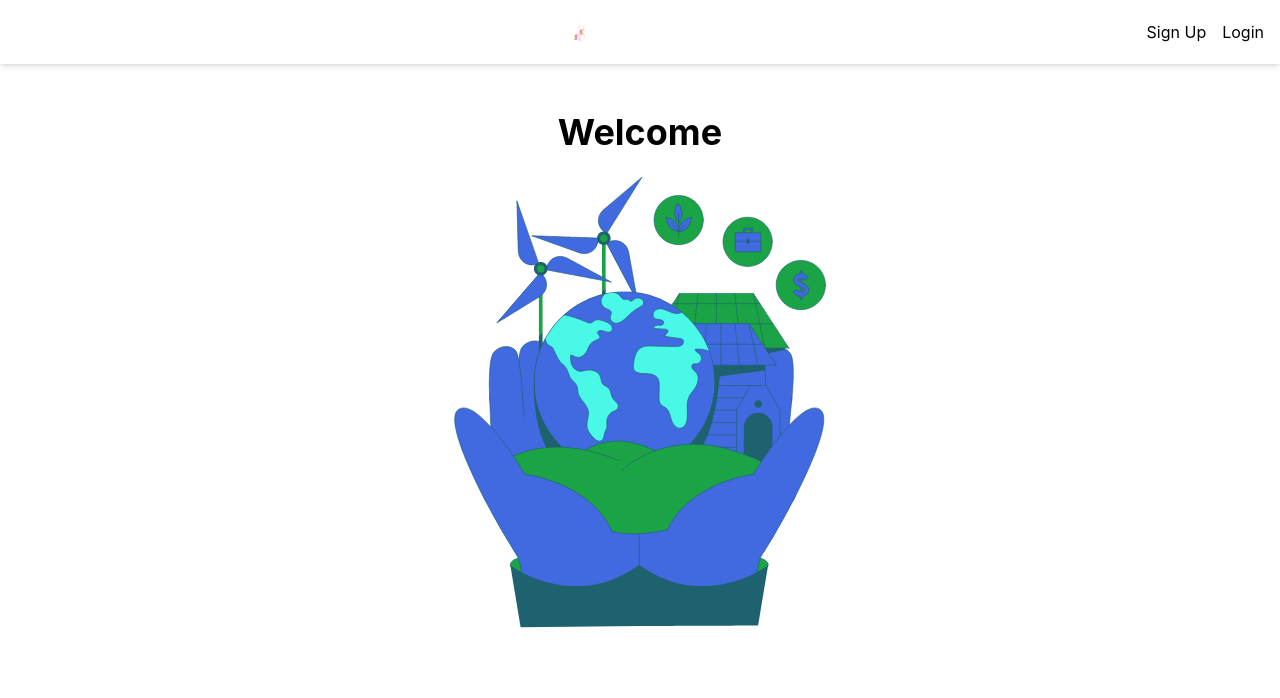
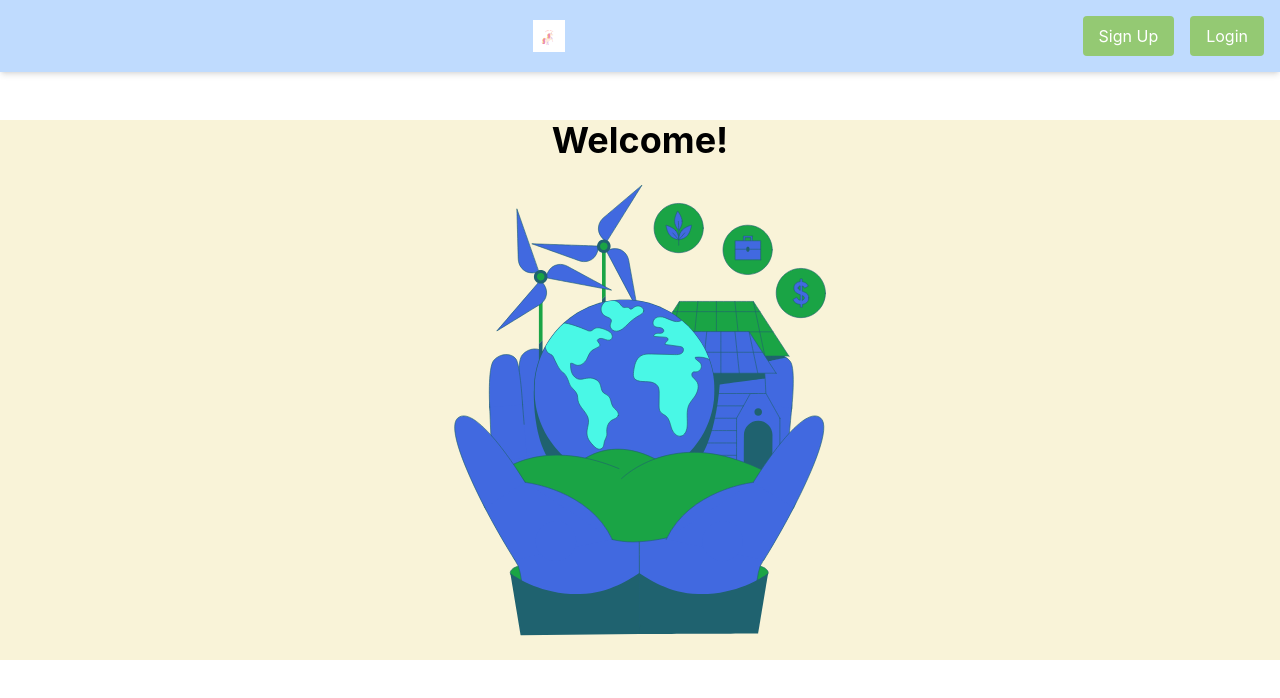
Before and after one commit to citruscai/Sustainalytics, a React (Create React App) app in the folder frontend/: page / in a window 1280 px wide. Shown: the top 698 px of the page. Built offline with nearby package versions, Linux system fonts and the light colour scheme.

Commit message:
frontend styling

```diff
--- a/frontend/src/App.css
+++ b/frontend/src/App.css
@@ -20,7 +20,7 @@
 }
 
 .App-header {
-  background-color: ;
+  background-color: #F3E5AB;
   min-height: 100vh;
   display: flex;
   flex-direction: column;
--- a/frontend/src/components/Navbar.tsx
+++ b/frontend/src/components/Navbar.tsx
@@ -17,7 +17,7 @@ const Navbar = () => {
   }, [isAuthenticated, username]);
 
   return (
-    <nav className="bg-beige-800 p-4 shadow-md">
+    <nav className="bg-blue-200 p-4 shadow-md">
       <div className="container mx-auto flex items-center justify-between">
 
         <div></div>
@@ -33,10 +33,10 @@ const Navbar = () => {
                 <Link to="/" className="text-black hover:text-blue-300">Hi {username}</Link>
               </li>
               <li>
-              <Link to="/map" className="text-black hover:text-blue-300">Locations </Link>
+                <Link to="/map" className="text-black hover:text-blue-300">Locations </Link>
               </li>
               <li>
-              <Link to="/countries" className="text-black hover:text-blue-300">Country Sustainbility Metrics</Link>
+                <Link to="/countries" className="text-black hover:text-blue-300">Country Sustainbility Metrics</Link>
               </li>
               <li>
                 <button onClick={handleLogout} className="text-black hover:text-blue-300">Logout</button>
@@ -47,10 +47,14 @@ const Navbar = () => {
           ) : (
             <>
               <li>
-                <Link to="/signup" className="text-black hover:text-blue-300">Sign Up</Link>
+                <Link to="/signup" className="text-black hover:text-blue-300">
+                  <button className="bg-pastel-green text-white px-4 py-2 rounded">Sign Up</button>
+                </Link>
               </li>
               <li>
-                <Link to="/login" className="text-black hover:text-blue-300">Login</Link>
+                <Link to="/login" className="text-black hover:text-blue-300">
+                  <button className="bg-pastel-green text-white px-4 py-2 rounded">Login</button>
+                </Link>
               </li>
             </>
           )}
--- a/frontend/src/pages/LandingPage.tsx
+++ b/frontend/src/pages/LandingPage.tsx
@@ -4,8 +4,8 @@ import sustainabilityAnimation from '../images/EarthCare.json';
 
 const LandingPage: React.FC = () => {
     return (
-        <div className="text-center mt-12">
-            <h1 className="text-4xl font-bold">Welcome</h1>
+        <div className="text-center mt-12" style={{ backgroundColor: '#f9f3d8' }}>
+            <h1 className="text-4xl font-bold" style={{ fontFamily: 'Inter' }}>Welcome!</h1>
             <div className="flex justify-center items-center">
             <Player
                 src={sustainabilityAnimation}
--- a/frontend/tailwind.config.js
+++ b/frontend/tailwind.config.js
@@ -2,7 +2,9 @@
 module.exports = {
   content: ["./src/**/*.{js,jsx,ts,tsx}",],
   theme: {
-    extend: {},
+    extend: {colors: {
+      'pastel-green': '#94C973',
+    }},
   },
   plugins: [],
 }
```
Also changed, not shown: 1 other file (tests, documents, lock files or other folders).
